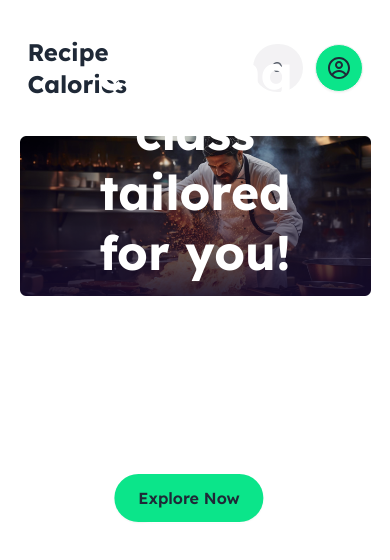
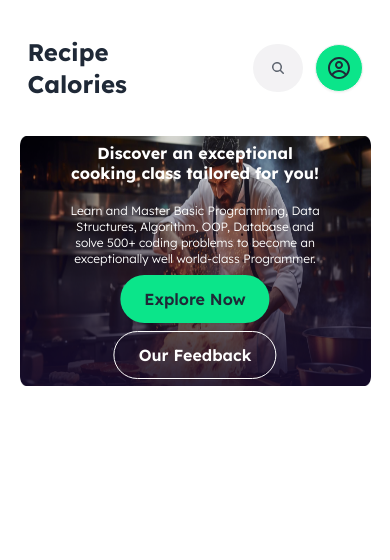
Before and after one commit to al-amin90/chefs-table, a React (Vite) app: page / in a window 390 px wide. Shown: the top 560 px of the page. Built offline with nearby package versions, Linux system fonts and the light colour scheme.

Commit message:
banner added

```diff
--- a/src/components/Banner/banner.jsx
+++ b/src/components/Banner/banner.jsx
@@ -6,15 +6,15 @@ const Banner = () => {
     return (
         <div className='relative'>
             <div className='z-10 text-white text-center inset-center w-9/12'>
-                <h1 className='text-5xl font-bold mb-5 leading-tight'>Discover an exceptional cooking class tailored for you!</h1>
-                <p className='font-light'>Learn and Master Basic Programming, Data Structures, Algorithm, OOP, Database and solve 500+ coding problems to become an exceptionally well world-class Programmer.</p>
-                <div className='mt-7'>
-                    <button className='rounded-full btn bg-[#0BE58A] border-none px-6 font-semibold text-base mr-3'>Explore Now</button>
-                    <button className='rounded-full btn text-white border-white btn-outline px-6 font-semibold text-base ml-4'>Explore Now</button>
+                <h1 className='text-base lg:text-5xl font-bold mb-5 leading-tight'>Discover an exceptional cooking class tailored for you!</h1>
+                <p className='font-light text-xs  md:text-base'>Learn and Master Basic Programming, Data Structures, Algorithm, OOP, Database and solve 500+ coding problems to become an exceptionally well world-class Programmer.</p>
+                <div className='lg:mt-7'>
+                    <button className='rounded-full btn bg-[#0BE58A] border-none px-6 font-semibold text-base mt-2 md:mr-3'>Explore Now</button>
+                    <button className='rounded-full btn text-white border-white btn-outline px-6 font-semibold text-base mt-2 md:ml-4'>Our Feedback</button>
                 </div>
             </div>
 
-            <img className='w-full' src={image} alt="" />
+            <img className='w-full md:h-auto h-[250px]' src={image} alt="" />
 
 
         </div>
```
